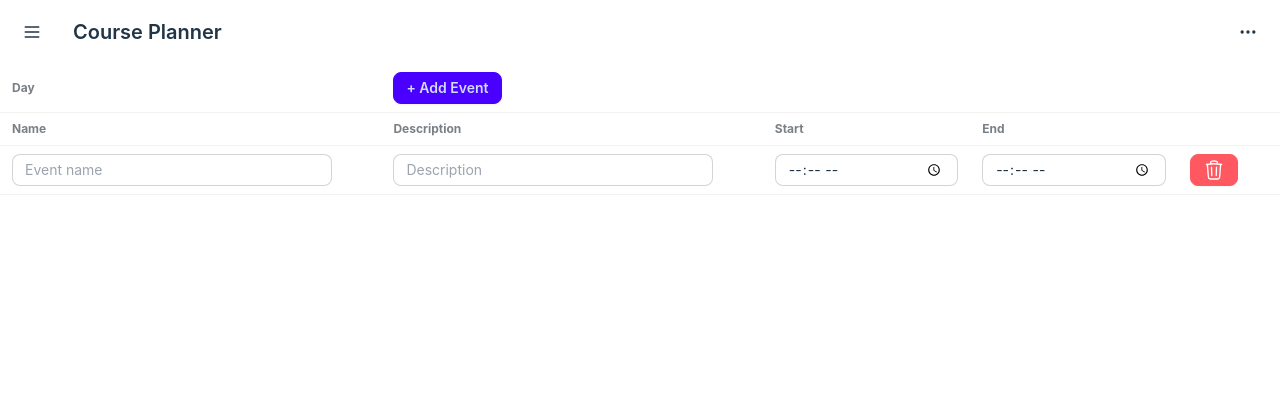
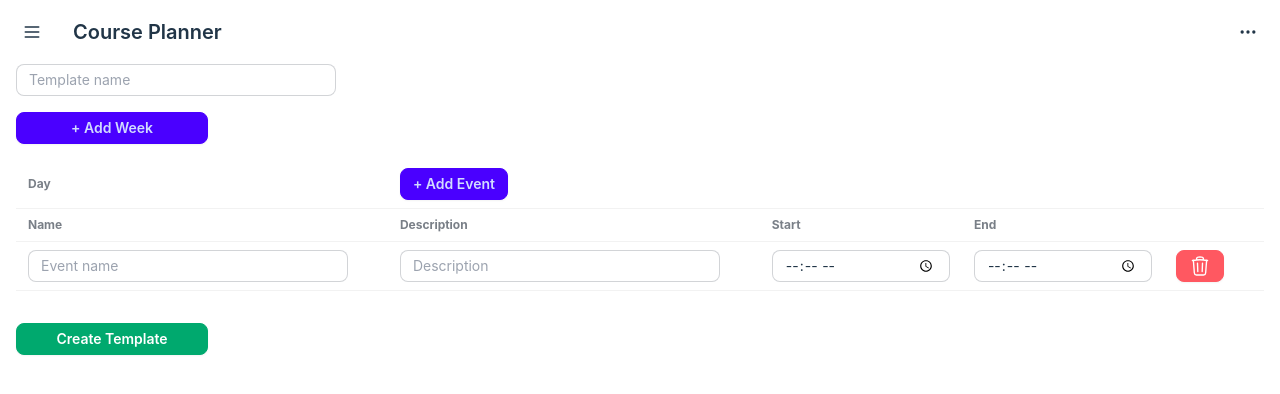
Before and after one commit to salt-community/PGP-CoursePlanner, a React (Vite) app in the folder Frontend/: page / in a window 1280 px wide. Shown: the top 394 px of the page. Built offline with nearby package versions, Linux system fonts and the light colour scheme.

Commit message:
Add module to app.tsx

```diff
--- a/Frontend/src/App.tsx
+++ b/Frontend/src/App.tsx
@@ -1,6 +1,6 @@
 import './App.css'
 import NavBar from './components/NavBar'
-import Day from './components/day/Day'
+import Module from './components/module/Module'
 
 
 function App() {
@@ -8,7 +8,7 @@ function App() {
   return (
     <section className="w-screen h-screen">
       <NavBar />
-      <Day/>
+      <Module/>
     </section>
 
   )
```
